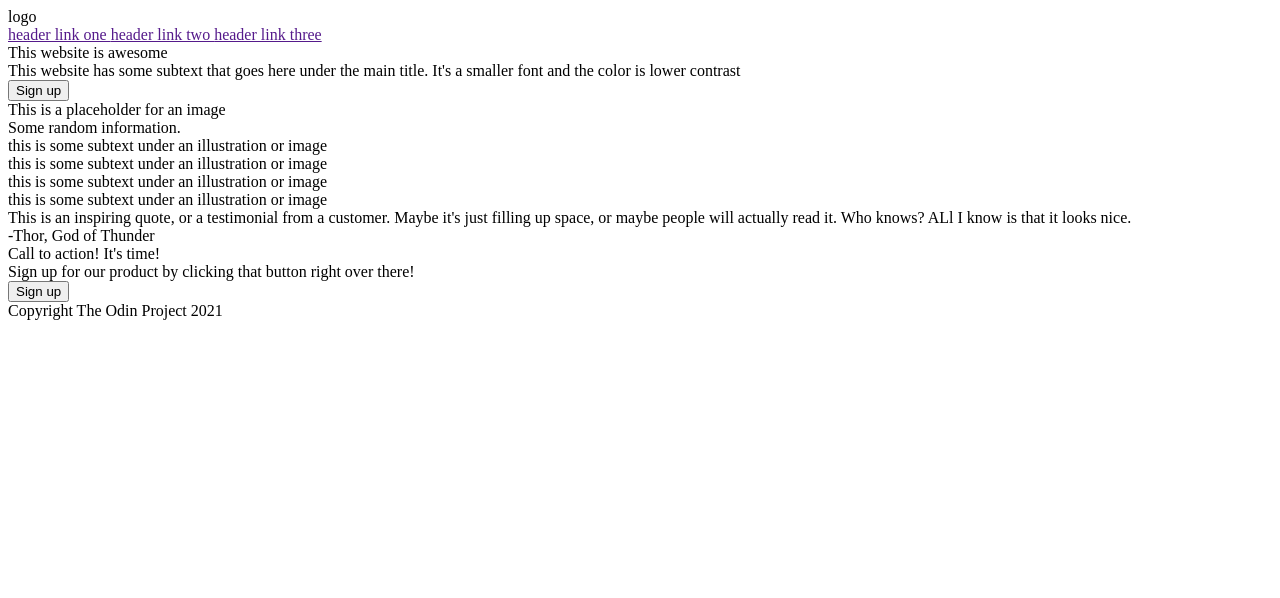
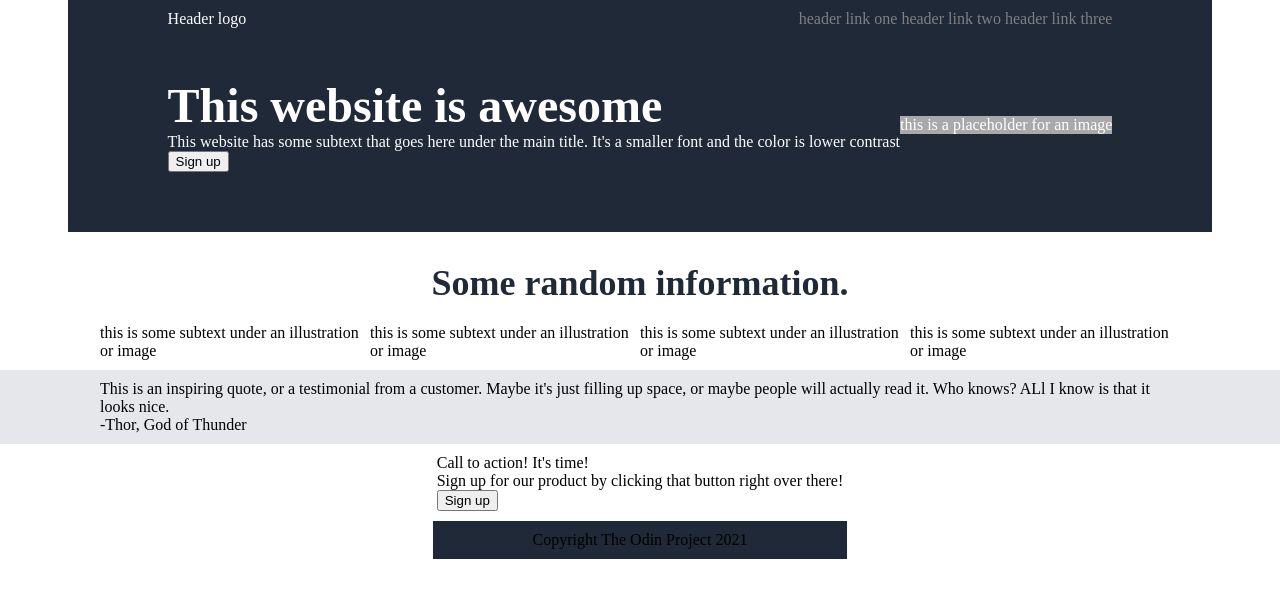
Before and after one commit to T-mpl3/The-Odin-Project--Project-Landing-Page, a plain HTML site: page index.html in a window 1280 px wide. Drawn offline with Linux system fonts and the light colour scheme.

Commit message:
creates rough draft of page

```diff
--- a/index.html
+++ b/index.html
@@ -3,15 +3,16 @@
     <head>
         <meta charset="utf-8">
         <title>Landing Page</title>
+        <link rel="stylesheet" href="styles.css">
     </head>
 
     <body>
         <div class="headerintro">
             <div class="header">
                 <div class="logo">
-                    logo
+                    Header logo
                 </div>
-                <div class="headerlinks">
+                <nav>
                     <a href class="headerlink">
                         header link one
                     </a>
@@ -21,7 +22,7 @@
                     <a href class="headerlink">
                         header link three
                     </a>
-                </div>
+                </nav>
             </div>
 
             <div class="intro">
@@ -40,7 +41,7 @@
                 </div>
                 <div class="img">
                     <div class = "img-placeholder">
-                        This is a placeholder for an image
+                        this is a placeholder for an image
                     </div>
                 </div>
             </div>
--- a/styles.css
+++ b/styles.css
@@ -0,0 +1,87 @@
+body {
+    height: auto;
+    margin: 0px;
+    display: flex;
+    flex-direction: column;
+    align-items: center;
+}
+
+/* Header and Intro Section*/
+.headerintro {
+    display: flex;
+    flex-direction: column;
+    justify-content: space-between;
+    background-color: #1F2937;
+    color: white;
+    padding: 10px 100px;
+}
+
+.header {
+    display: flex;
+    justify-content: space-between;
+    flex-wrap: wrap;
+}
+
+.txt-header {
+    font-size: 48px;
+    font-weight: bolder;
+    flex: 1 1 auto;
+}
+
+.headerlink {
+    text-decoration: none;
+    color: gray;
+}
+
+.intro {
+    display: flex;
+    justify-content: center;
+    align-items: center;
+    padding: 50px 0px;
+    flex: 1 1 auto;
+}
+
+.img {
+    background-color: darkgray;
+}
+
+
+/* Content Section */
+.content {
+    padding: 10px 100px;
+}
+
+.contentheader{
+    text-align: center;
+    padding: 20px 0px;
+    font-weight: bolder;
+    font-size: 36px;
+    color: #1F2937;
+}
+
+.imagetxts {
+    display: flex;
+    justify-content: center;
+}
+
+/* Quote Section */
+
+.quote {
+    padding: 10px 100px;
+    background-color: #E5E7EB;
+}
+
+/*  Signup Section */
+
+.signup {
+    padding: 10px 100px;
+}
+
+/*  Footer Section */
+
+.footer {
+    padding: 10px 100px;
+    background-color: #1F2937;
+    justify-self: center;
+    align-self: center;
+}
```
